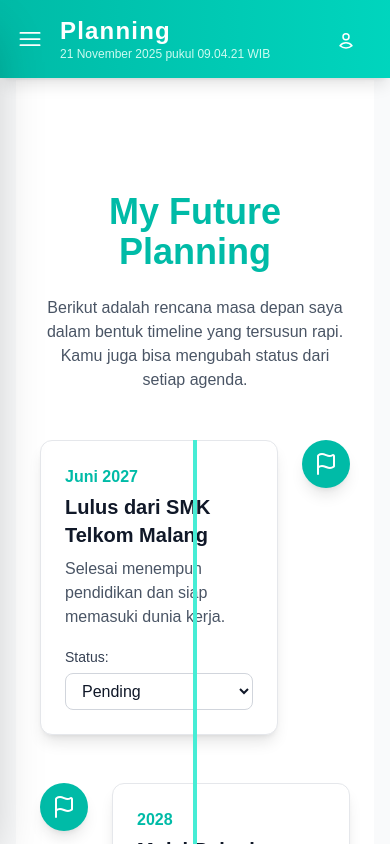
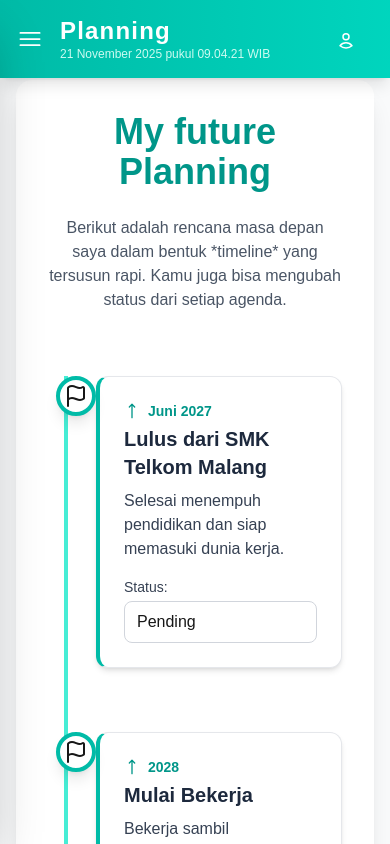
Before and after one commit to 4RBTR/Lat-UKL-Danendra-XI-R6, a Next.js app in the folder demo/: page /Main/Planning in a window 390 px wide. Shown: the top 844 px of the page. Built offline with nearby package versions, Linux system fonts and the light colour scheme.

Commit message:
Add: perubahan responsive di halaman planning

```diff
--- a/demo/app/Main/Planning/page.tsx
+++ b/demo/app/Main/Planning/page.tsx
@@ -1,52 +1,17 @@
 "use client";
 
 import { useState } from "react";
-import { CheckCircle, Clock, Flag } from "lucide-react";
+import { CheckCircle, Clock, Flag, MoveUp } from "lucide-react";
 
 export default function PlanningPage() {
     const initialPlans = [
-        {
-            id: 1,
-            date: "Juni 2027",
-            title: "Lulus dari SMK Telkom Malang",
-            description: "Selesai menempuh pendidikan dan siap memasuki dunia kerja.",
-            status: "pending",
-        },
-        {
-            id: 2,
-            date: "2028",
-            title: "Mulai Bekerja",
-            description: "Bekerja sambil mengumpulkan dana untuk kuliah mandiri.",
-            status: "pending",
-        },
-        {
-            id: 3,
-            date: "2029",
-            title: "Mulai Kuliah Mandiri",
-            description: "Mengambil kuliah sesuai minat dan jurusan IT.",
-            status: "pending",
-        },
-        {
-            id: 4,
-            date: "2030",
-            title: "Cari Beasiswa Luar Negeri",
-            description: "Mencoba beasiswa ke Jepang / Singapura / Eropa.",
-            status: "pending",
-        },
-        {
-            id: 5,
-            date: "2031",
-            title: "Belajar Bahasa Asing",
-            description: "Mendalami bahasa Inggris & Jepang untuk memperkuat peluang.",
-            status: "pending",
-        },
-        {
-            id: 6,
-            date: "2032",
-            title: "Persiapan Pindah ke Luar Negeri",
-            description: "Menyiapkan dokumen, paspor, sertifikat, dan administrasi.",
-            status: "pending",
-        },
+        // ... (data plans tetap sama) ...
+        { id: 1, date: "Juni 2027", title: "Lulus dari SMK Telkom Malang", description: "Selesai menempuh pendidikan dan siap memasuki dunia kerja.", status: "pending" },
+        { id: 2, date: "2028", title: "Mulai Bekerja", description: "Bekerja sambil mengumpulkan dana untuk kuliah mandiri.", status: "pending" },
+        { id: 3, date: "2029", title: "Mulai Kuliah Mandiri", description: "Mengambil kuliah sesuai minat dan jurusan IT.", status: "pending" },
+        { id: 4, date: "2030", title: "Cari Beasiswa Luar Negeri", description: "Mencoba beasiswa ke Jepang / Singapura / Eropa.", status: "pending" },
+        { id: 5, date: "2031", title: "Belajar Bahasa Asing", description: "Mendalami bahasa Inggris & Jepang untuk memperkuat peluang.", status: "pending" },
+        { id: 6, date: "2032", title: "Persiapan Pindah ke Luar Negeri", description: "Menyiapkan dokumen, paspor, sertifikat, dan administrasi.", status: "pending" },
     ];
 
     const [plans, setPlans] = useState(initialPlans);
@@ -59,50 +24,97 @@ export default function PlanningPage() {
             )
         );
 
-        // Show success popup
         setShowPopup(true);
         setTimeout(() => setShowPopup(false), 1600);
     };
 
+    const getIcon = (status: string) => {
+        switch (status) {
+            case "done":
+                return <CheckCircle size={24} />;
+            case "on progress":
+                return <Clock size={24} />;
+            default:
+                return <Flag size={24} />;
+        }
+    };
+
+    const getCardStyles = (status: string) => {
+        switch (status) {
+            case "done":
+                return "border-l-green-500 bg-green-50/70 shadow-md";
+            case "on progress":
+                return "border-l-yellow-500 bg-yellow-50/70 shadow-md";
+            default:
+                return "border-l-teal-500 bg-teal-50/70 shadow-md";
+        }
+    };
+
     return (
-        <div className="min-h-screen pt-28 pb-20 bg-white text-gray-900 px-6">
-            <h1 className="text-4xl font-extrabold text-teal-500 text-center mb-6">
-                My Future Planning
+        <div className="max-w-6xl mx-auto bg-white shadow-xl rounded-2xl p-8 md:p-12 min-h-[80vh]">
+            <h1 className="text-4xl font-extrabold text-teal-600 text-center mb-6">
+                My future Planning
             </h1>
 
-            <p className="text-center text-gray-600 max-w-2xl mx-auto mb-12">
-                Berikut adalah rencana masa depan saya dalam bentuk timeline yang tersusun rapi.
+            <p className="text-center text-gray-600 max-w-2xl mx-auto mb-16">
+                Berikut adalah rencana masa depan saya dalam bentuk *timeline* yang tersusun rapi.
                 Kamu juga bisa mengubah status dari setiap agenda.
             </p>
 
-            <div className="relative max-w-3xl mx-auto">
-                {/* Vertical Line */}
-                <div className="absolute left-1/2 top-0 h-full w-1 bg-teal-300 -translate-x-1/2"></div>
+            <div className="relative max-w-4xl mx-auto">
+                {/* Vertical Line: Kiri pada mobile, Tengah pada desktop */}
+                <div className="absolute left-4 md:left-1/2 top-0 h-full w-1 bg-teal-300 md:-translate-x-1/2"></div>
 
                 {plans.map((plan, index) => (
                     <div
                         key={plan.id}
-                        className={`mb-12 flex items-start gap-6 ${
-                            index % 2 === 0 ? "flex-row" : "flex-row-reverse"
+                        className={`relative mb-16 flex ${
+                            // DESKTOP: Alternating layout (row / row-reverse)
+                            index % 2 === 0 ? "md:flex-row" : "md:flex-row-reverse"
                             }`}
                     >
+                        {/* Dot/Icon: Selalu di kiri pada mobile, di tengah pada desktop */}
+                        <div className={`
+                            absolute top-0 z-10 w-10 h-10
+                            bg-white border-4 border-teal-500 rounded-full flex items-center justify-center shadow-lg transition-all duration-300
+
+                            left-2 md:left-1/2 md:-translate-x-1/2 // Posisi responsif
+                        `}>
+                            {getIcon(plan.status)}
+                        </div>
+
+                        {/* Spacer untuk Desktop (Mendorong Kartu ke Sisi Lain) */}
+                        <div className="hidden md:block md:w-1/2" />
+
+
                         {/* Content Card */}
-                        <div className="bg-white border border-gray-200 shadow-lg rounded-xl p-6 w-full max-w-sm">
-                            <p className="text-teal-500 font-semibold">{plan.date}</p>
-                            <h2 className="text-xl font-bold mt-1">{plan.title}</h2>
-                            <p className="text-gray-600 mt-2">{plan.description}</p>
+                        <div className={`
+                            w-full md:w-1/2 relative
+                            // MOBILE: Dorong konten ke kanan dot (ml-12)
+                            ml-12
+                            // DESKTOP: Reset dan atur padding untuk ruang tengah
+                            md:ml-0 ${index % 2 === 0 ? "md:pr-16" : "md:pl-16"}
+                        `}>
+                            <div className={`
+                                bg-white border border-l-4 border-gray-200 shadow-lg hover:shadow-xl transition-all duration-300
+                                rounded-xl p-6 w-full cursor-pointer
+                                ${getCardStyles(plan.status)}
+                            `}>
+                                <p className="text-teal-600 font-bold text-sm flex items-center mb-1">
+                                    <MoveUp className="w-4 h-4 mr-2" /> {plan.date}
+                                </p>
+                                <h2 className="text-xl font-extrabold text-slate-800 mt-1 mb-2">
+                                    {plan.title}
+                                </h2>
+                                <p className="text-gray-700 mt-2">{plan.description}</p>
 
                                 <div className="mt-4">
-                                <label className="text-sm text-gray-700 font-medium">
-                                    Status:
-                                </label>
+                                    <label className="text-sm text-gray-700 font-medium block">Status:</label>
                                     <select
                                         value={plan.status}
-                                    title="select"
-                                    onChange={(e) =>
-                                        handleStatusChange(plan.id, e.target.value)
-                                    }
-                                    className="mt-1 w-full border border-gray-300 rounded-lg px-3 py-2 focus:ring-2 focus:ring-teal-500 outline-none"
+                                        title={`Status for ${plan.title}`}
+                                        onChange={(e) => handleStatusChange(plan.id, e.target.value)}
+                                        className="mt-1 w-full border border-gray-300 rounded-lg px-3 py-2 focus:ring-2 focus:ring-teal-500 outline-none appearance-none cursor-pointer bg-white"
                                     >
                                         <option value="pending">Pending</option>
                                         <option value="on progress">On Progress</option>
@@ -110,29 +122,12 @@ export default function PlanningPage() {
                                     </select>
                                 </div>
                             </div>
-
-                        {/* Timeline icon */}
-                        <div className="flex flex-col items-center">
-                            <div className="bg-teal-500 text-white p-3 rounded-full shadow-lg">
-                                {plan.status === "done" ? (
-                                    <CheckCircle size={24} />
-                                ) : plan.status === "on progress" ? (
-                                    <Clock size={24} />
-                                ) : (
-                                    <Flag size={24} />
-                                )}
-                            </div>
-
-                            {/* Connector Line */}
-                            {index !== plans.length - 1 && (
-                                <div className="flex-1 w-1 bg-teal-300 mt-2"></div>
-                            )}
                         </div>
                     </div>
                 ))}
             </div>
 
-            {/* SUCCESS POPUP */}
+            {/* SUCCESS POPUP (Tetap) */}
             {showPopup && (
                 <div className="fixed inset-0 flex justify-center items-center pointer-events-none">
                     <div className="
@@ -146,7 +141,7 @@ export default function PlanningPage() {
                 </div>
             )}
 
-            {/* Animations */}
+            {/* Animations (Tetap) */}
             <style>
                 {`
                 @keyframes fadeIn {
--- a/demo/data/schools.ts
+++ b/demo/data/schools.ts
@@ -6,8 +6,8 @@ export interface School {
     mapUrl: string;
     description: string;
     level: string;
-    startYear: string; // Tambah: Tahun Masuk
-    endYear: string;   // Tambah: Tahun Lulus/Sekarang
+    startYear: string;
+    endYear: string;
 }
 
 export const schools: School[] = [
@@ -69,6 +69,6 @@ export const schools: School[] = [
             "Sekarang saya bersekolah di SMK Telkom Malang, mengambil jurusan Rekayasa Perangkat Lunak (RPL). Di sini saya semakin fokus belajar dunia teknologi, pemrograman, dan pengembangan sistem.",
         level: "Senior High School",
         startYear: "2024",
-        endYear: "Sekarang", // Tahun ini disesuaikan
+        endYear: "Sekarang",
     },
 ];
```
Also changed, not shown: demo/app/Main/Skills/page.tsx (+4 -3 lines), demo/app/globals.css (line endings or trailing spaces). Lines whose indentation alone changed are shown as unchanged.
